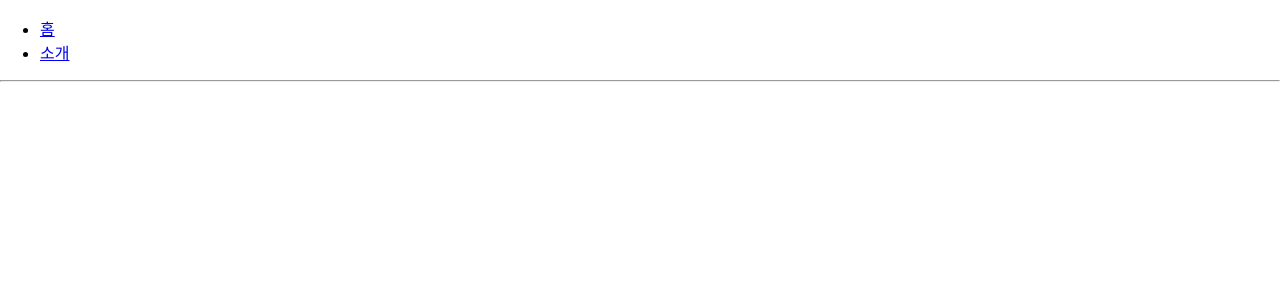
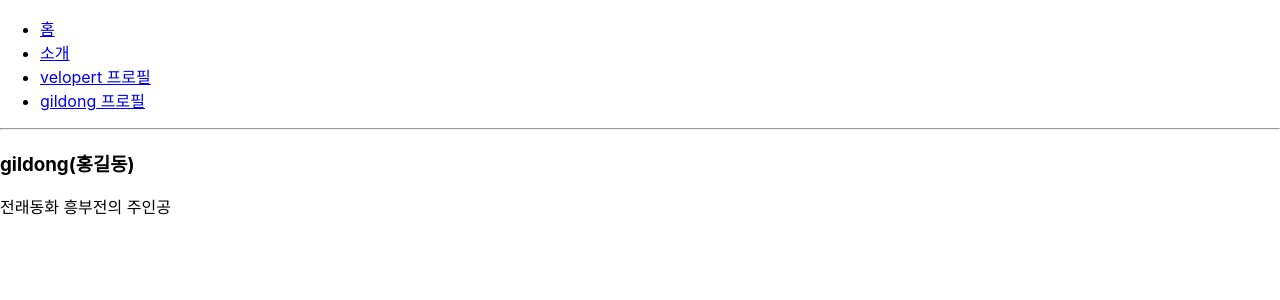
Before and after one commit to jiwonkim0131/react-practice, a React (Create React App) app in the folder react-router/react-router-tutorial/: page /profile/gildong in a window 1280 px wide. Shown: the top 300 px of the page. Built offline with nearby package versions, Linux system fonts and the light colour scheme.

Commit message:
feat: 13.4.1 URL 파라미터 실습

```diff
--- /dev/null
+++ b/react-router/react-router-tutorial/src/pages/Profile.js
@@ -0,0 +1,31 @@
+import React from 'react';
+
+const data = {
+  velopert: {
+    name: '김민준',
+    description: '리액트를 좋아하는 개발자',
+  },
+  gildong: {
+    name: '홍길동',
+    description: '전래동화 흥부전의 주인공',
+  },
+};
+
+const Profile = ({ match }) => {
+  console.log(match);
+  const { username } = match.params;
+  const profile = data[username];
+  if (!profile) {
+    return <div>존재하지 않는 사용자 입니다.</div>;
+  }
+  return (
+    <div>
+      <h3>
+        {username}({profile.name})
+      </h3>
+      <p>{profile.description}</p>
+    </div>
+  );
+};
+
+export default Profile;
--- a/react-router/react-router-tutorial/src/pages/index.js
+++ b/react-router/react-router-tutorial/src/pages/index.js
@@ -1,2 +1,3 @@
 export { default as Home } from './Home';
 export { default as About } from './About';
+export { default as Profile } from './Profile';
--- a/react-router/react-router-tutorial/src/shared/App.js
+++ b/react-router/react-router-tutorial/src/shared/App.js
@@ -1,6 +1,6 @@
 import React from 'react';
 import { Route, Link } from 'react-router-dom';
-import { Home, About } from '../pages/index';
+import { Home, About, Profile } from '../pages/index';
 
 const App = () => {
   return (
@@ -12,10 +12,17 @@
         <li>
           <Link to='/about'>소개</Link>
         </li>
+        <li>
+          <Link to='/profile/velopert'>velopert 프로필</Link>
+        </li>
+        <li>
+          <Link to='/profile/gildong'>gildong 프로필</Link>
+        </li>
       </ul>
       <hr />
       <Route exact path='/' component={Home} />
-      <Route exact path={['/about', '/info']} component={About} />
+      <Route path={['/about', '/info']} component={About} />
+      <Route path='/profile/:username' component={Profile} />
     </div>
   );
 };
```
Also changed, not shown: 1 other file (tests, documents, lock files or other folders).
